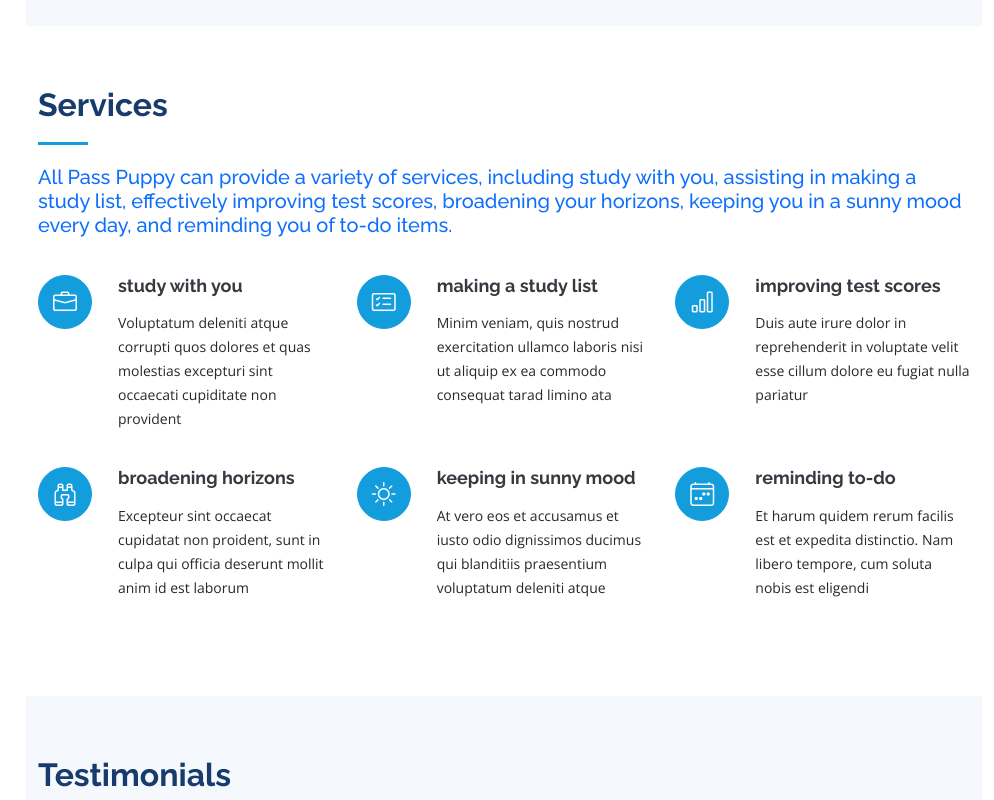
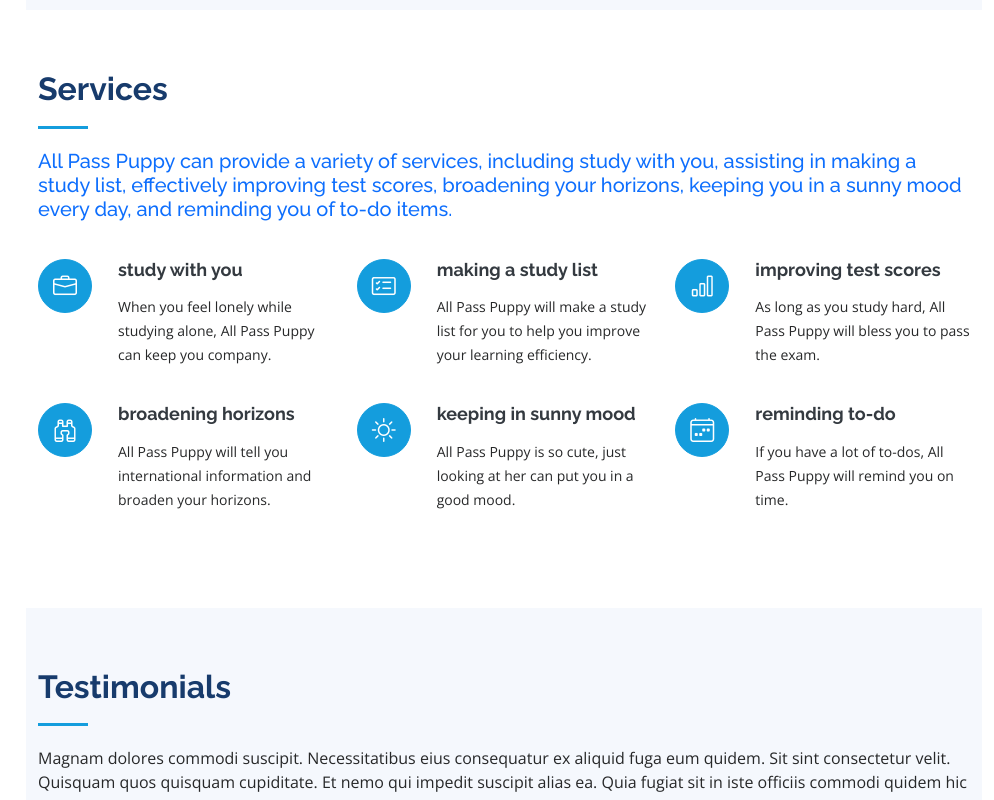
Before and after one commit to 110101201/110101201.github.io, a plain HTML site: page index.html in a window 1280 px wide. Shown: the part 4776-5576 px from the top of the page, without its empty margins (286-1280 px from the left). Drawn offline with nearby package versions, Linux system fonts and the light colour scheme.

Commit message:
Add files via upload

```diff
--- a/index.html
+++ b/index.html
@@ -266,16 +266,16 @@
 
         <div class="section-title">
           <h2>Portfolio</h2>
-          <p>Magnam dolores commodi suscipit. Necessitatibus eius consequatur ex aliquid fuga eum quidem. Sit sint consectetur velit. Quisquam quos quisquam cupiditate. Et nemo qui impedit suscipit alias ea. Quia fugiat sit in iste officiis commodi quidem hic quas.</p>
+          <h5 class="text-primary">The following are photos of search and rescue dogs, psychological counseling dogs and pet dogs. Dogs have always been the most loyal friends of human beings.</h5>
         </div>
 
         <div class="row" data-aos="fade-up">
           <div class="col-lg-12 d-flex justify-content-center">
             <ul id="portfolio-flters">
               <li data-filter="*" class="filter-active">All</li>
-              <li data-filter=".filter-app">App</li>
-              <li data-filter=".filter-card">Card</li>
-              <li data-filter=".filter-web">Web</li>
+              <li data-filter=".filter-app">search and rescue dogs</li>
+              <li data-filter=".filter-card">psychological counseling dog</li>
+              <li data-filter=".filter-web">pet dogs</li>
             </ul>
           </div>
         </div>
@@ -390,32 +390,32 @@
           <div class="col-lg-4 col-md-6 icon-box" data-aos="fade-up">
             <div class="icon"><i class="bi bi-briefcase"></i></div>
             <h4 class="title"><a href="">study with you</a></h4>
-            <p class="description">Voluptatum deleniti atque corrupti quos dolores et quas molestias excepturi sint occaecati cupiditate non provident</p>
+            <p class="description">When you feel lonely while studying alone, All Pass Puppy can keep you company.</p>
           </div>
           <div class="col-lg-4 col-md-6 icon-box" data-aos="fade-up" data-aos-delay="100">
             <div class="icon"><i class="bi bi-card-checklist"></i></div>
             <h4 class="title"><a href="">making a study list</a></h4>
-            <p class="description">Minim veniam, quis nostrud exercitation ullamco laboris nisi ut aliquip ex ea commodo consequat tarad limino ata</p>
+            <p class="description">All Pass Puppy will make a study list for you to help you improve your learning efficiency.</p>
           </div>
           <div class="col-lg-4 col-md-6 icon-box" data-aos="fade-up" data-aos-delay="200">
             <div class="icon"><i class="bi bi-bar-chart"></i></div>
             <h4 class="title"><a href="">improving test scores</a></h4>
-            <p class="description">Duis aute irure dolor in reprehenderit in voluptate velit esse cillum dolore eu fugiat nulla pariatur</p>
+            <p class="description">As long as you study hard, All Pass Puppy will bless you to pass the exam.</p>
           </div>
           <div class="col-lg-4 col-md-6 icon-box" data-aos="fade-up" data-aos-delay="300">
             <div class="icon"><i class="bi bi-binoculars"></i></div>
             <h4 class="title"><a href="">broadening horizons</a></h4>
-            <p class="description">Excepteur sint occaecat cupidatat non proident, sunt in culpa qui officia deserunt mollit anim id est laborum</p>
+            <p class="description">All Pass Puppy will tell you international information and broaden your horizons.</p>
           </div>
           <div class="col-lg-4 col-md-6 icon-box" data-aos="fade-up" data-aos-delay="400">
             <div class="icon"><i class="bi bi-brightness-high"></i></div>
             <h4 class="title"><a href="">keeping in sunny mood</a></h4>
-            <p class="description">At vero eos et accusamus et iusto odio dignissimos ducimus qui blanditiis praesentium voluptatum deleniti atque</p>
+            <p class="description">All Pass Puppy is so cute, just looking at her can put you in a good mood.</p>
           </div>
           <div class="col-lg-4 col-md-6 icon-box" data-aos="fade-up" data-aos-delay="500">
             <div class="icon"><i class="bi bi-calendar4-week"></i></div>
             <h4 class="title"><a href="">reminding to-do</a></h4>
-            <p class="description">Et harum quidem rerum facilis est et expedita distinctio. Nam libero tempore, cum soluta nobis est eligendi</p>
+            <p class="description">If you have a lot of to-dos, All Pass Puppy will remind you on time.</p>
           </div>
         </div>
 
```
